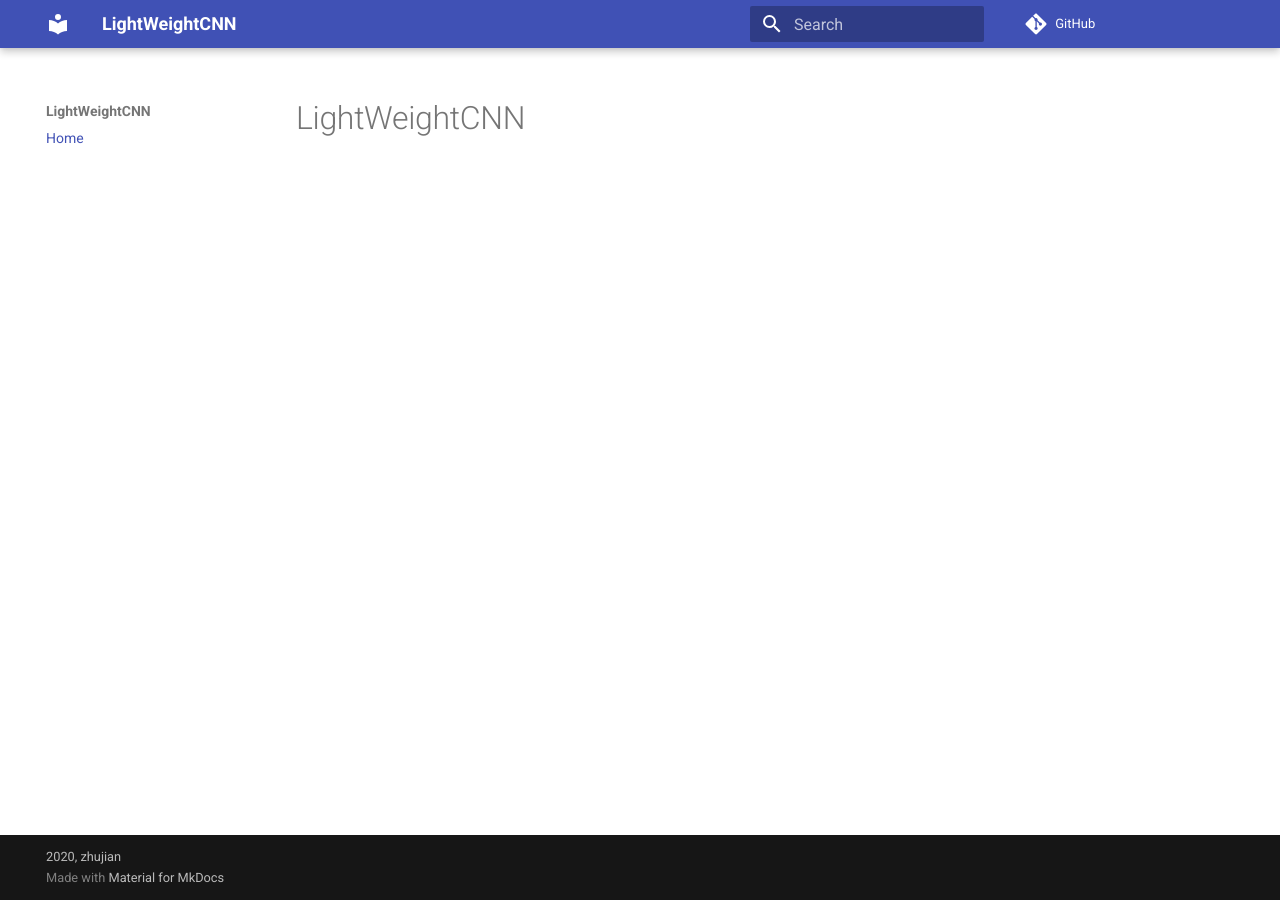
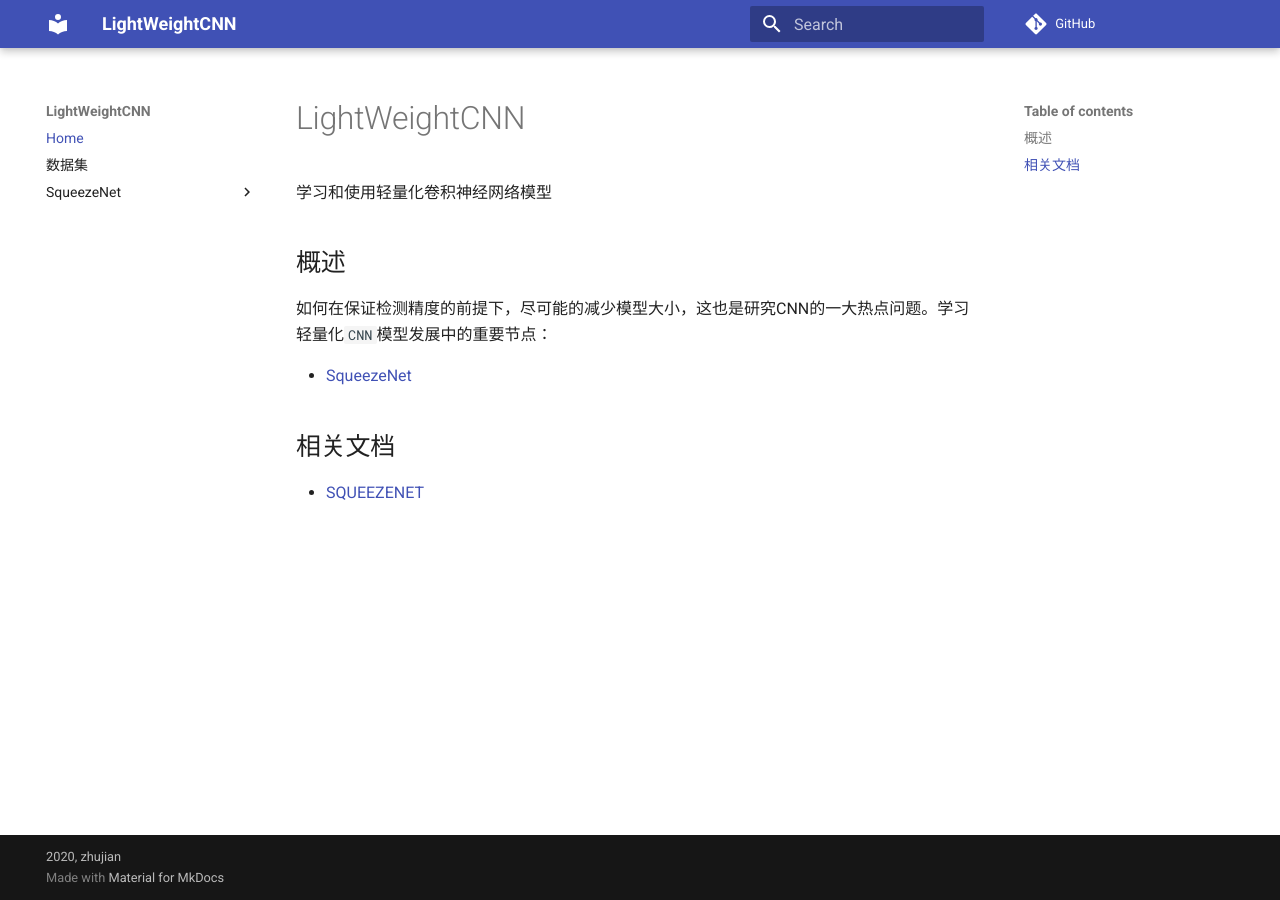
Before and after one commit to deep-learning-algorithm/LightWeightCNN, an MkDocs documentation site: the page built from docs/index.md, in a window 1280 px wide. Built offline with MkDocs 1.6.1 and Material for MkDocs 9.7.7, drawn with Linux system fonts in a browser that asks for light colours; comment, search, counter and statistics services are not loaded.

```diff
--- a/docs/index.md
+++ b/docs/index.md
@@ -1 +1,13 @@
 # LightWeightCNN
+
+学习和使用轻量化卷积神经网络模型
+
+## 概述
+
+如何在保证检测精度的前提下，尽可能的减少模型大小，这也是研究CNN的一大热点问题。学习轻量化`CNN`模型发展中的重要节点：
+
+* [SqueezeNet](./squeezenet/index.md)
+
+## 相关文档
+
+* [SQUEEZENET](https://blog.zhujian.life/posts/a2419158.html)
--- a/mkdocs.yml
+++ b/mkdocs.yml
@@ -30,3 +30,6 @@
 # 导航
 nav:
     - Home: index.md
+    - 数据集: dataset.md
+    - SqueezeNet:
+        引言: 'squeezenet/index.md'
```
Also changed, not shown: docs/dataset.md (added, +27 -0 lines), docs/squeezenet/index.md (added, +2 -0 lines).
